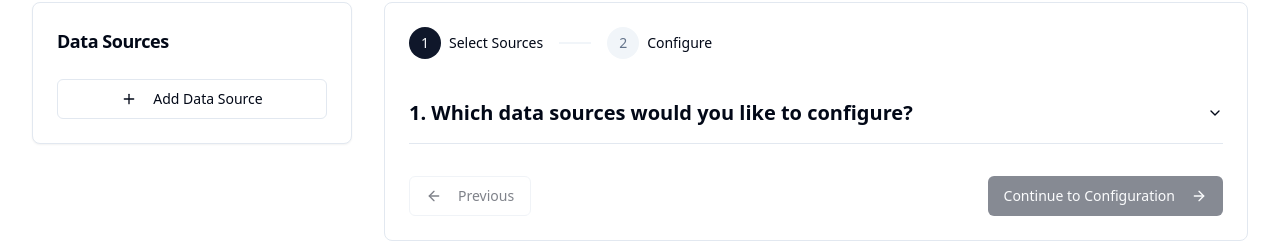
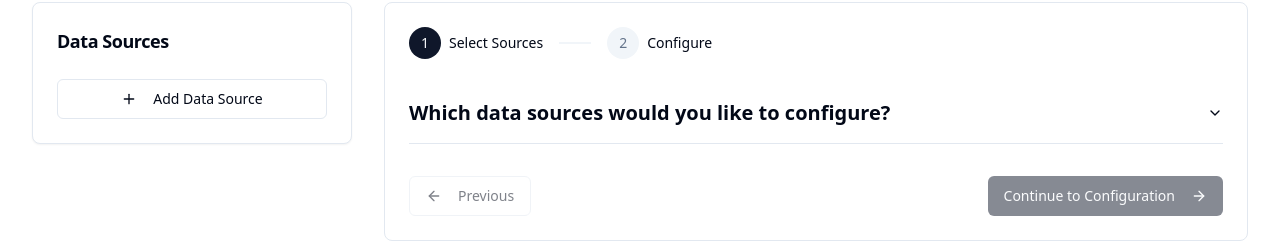
Before and after one commit to PsPasha23/data-nexus-setup, a React (Vite) app: page / in a window 1280 px wide. Shown: the part 130-373 px from the top of the page. Built offline with nearby package versions, Linux system fonts and the light colour scheme.

Commit message:
Reverted to commit 10e044a1af6301b8a848d8ce4909448fa0f3516f

```diff
--- a/src/components/wizard/steps/DataSourceSelection.tsx
+++ b/src/components/wizard/steps/DataSourceSelection.tsx
@@ -98,7 +98,7 @@ export function DataSourceSelection() {
       <Accordion type="single" collapsible className="space-y-4">
         <AccordionItem value="data-sources">
           <AccordionTrigger className="text-xl font-semibold">
-            1. Which data sources would you like to configure?
+            Which data sources would you like to configure?
           </AccordionTrigger>
           <AccordionContent>
             <div className="mb-6">
@@ -183,7 +183,7 @@ export function DataSourceSelection() {
         {requiresDataTypeSelection && (
           <AccordionItem value="data-type">
             <AccordionTrigger className="text-xl font-semibold">
-              2. What kind of data do you maintain?
+              What kind of data do you maintain?
             </AccordionTrigger>
             <AccordionContent>
               <div className="mb-4">
```
